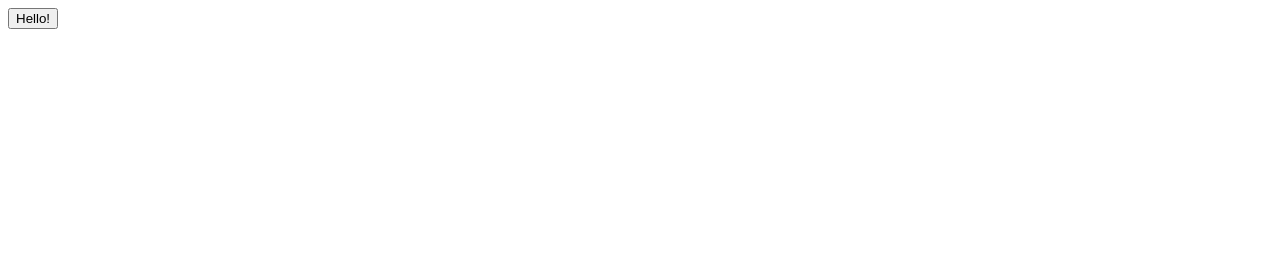
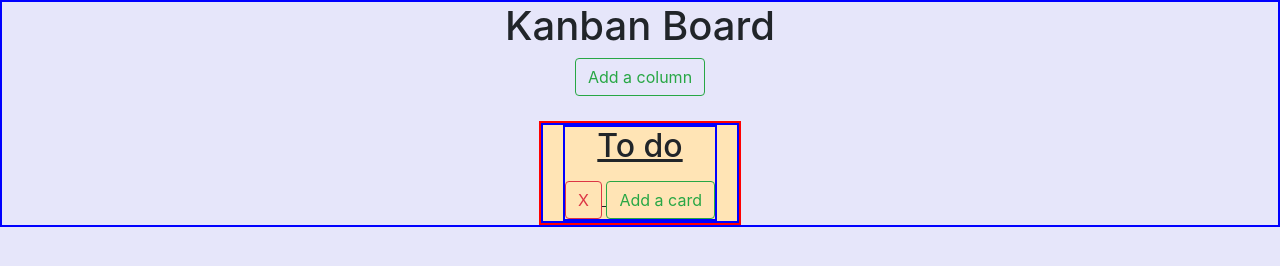
Before and after one commit to Artur-Pokrywka/kanban-desk, a website: page index.html in a window 1280 px wide. Drawn offline with nearby package versions, Linux system fonts and the light colour scheme.

Commit message:
Start kanban project

```diff
--- a/index.html
+++ b/index.html
@@ -1,14 +1,36 @@
 <!DOCTYPE html>
-<html lang="en">
+<html>
 <head>
-    <meta charset="UTF-8">
-    <meta name="viewport" content="width=device-width, initial-scale=1.0">
-    <meta http-equiv="X-UA-Compatible" content="ie=edge">
-    <link rel="stylesheet" href="./css/style.css">
-    <title>Document</title>
+  <meta charset="utf-8">
+  <title>Kanban board</title>
+  <link rel="stylesheet" href="https://stackpath.bootstrapcdn.com/bootstrap/4.3.1/css/bootstrap.min.css" integrity="sha384-ggOyR0iXCbMQv3Xipma34MD+dH/1fQ784/j6cY/iJTQUOhcWr7x9JvoRxT2MZw1T" crossorigin="anonymous">
+  <link rel="stylesheet" href="./css/style.css">
 </head>
 <body>
+	<div id="board" class="board">
+    <h1>Kanban board</h1>
+    <button class="create-column btn btn-outline-success">Add a column</button>
+    <div class="column-container"></div>
+    </div>
 
-    <script src="./js/script.js"></script>
+    <script id="column-template" type="x-tmpl-mustache">
+        <div class="column">
+            <h2 class="column-title">{{ name }}</h2>
+            <ul id={{ id }} class="column-card-list"></ul>
+            <button class="btn-delete btn btn-outline-danger">X</button>
+            <button class="add-card btn btn-outline-success">Add a card</button>
+        </div>
+    </script>
+
+    <script id="card-template" type="x-tmpl-mustache">
+        <div class="card">
+          <p class="card-description">{{ description }}</p>
+          <button class="btn-delete btn btn-danger">x</button>
+        </div
+    </script>
+
+  <script src="https://cdnjs.cloudflare.com/ajax/libs/mustache.js/2.3.0/mustache.min.js"></script>
+  <script src="https://cdnjs.cloudflare.com/ajax/libs/Sortable/1.6.0/Sortable.min.js"></script>
+  <script src="./js/script.js"></script>
 </body>
 </html>
--- a/js/script.js
+++ b/js/script.js
@@ -1,46 +1,115 @@
 'use strict';
-function Phone(brand, price, color, displaySize) {
-	this.brand = brand;
-	this.price = price;
-    this.color = color;
-    this.displaySize = displaySize;
-    this.warrantyCost = getWarrantyCost();
-    function getWarrantyCost() {
-        return price * 0.1;
+
+document.addEventListener('DOMContentLoaded', function() {
+    // here we will put the code of our application
+
+    function generateTemplate(name, data, basicElement) {
+        var template = document.getElementById(name).innerHTML;
+        var element = document.createElement(basicElement || 'div');
+
+        Mustache.parse(template);
+        element.innerHTML = Mustache.render(template, data);
+
+        return element;
+    };
+
+    function randomString() {
+        var chars = '0123456789abcdefghiklmnopqrstuvwxyzABCDEFGHIJKLMNOPQRSTUVWXTZ';
+        var str = '';
+        for (var i = 0; i < 10; i++) {
+            str += chars[Math.floor(Math.random() * chars.length)];
+        }
+        return str;
+    };
+
+    var board = {
+        name: 'Kanban Board',
+        addColumn: function(column) {
+          this.element.appendChild(column.element);
+          initSortable(column.id); //About this feature we will tell later
+        },
+        element: document.querySelector('#board .column-container')
+    };
+
+    function Column(name) {
+        var self = this;
+
+        this.id = randomString();
+        this.name = name;
+        this.element = generateTemplate('column-template', { name: this.name });
+
+        this.element.querySelector('.column').addEventListener('click', function (event) {
+            if (event.target.classList.contains('btn-delete')) {
+              self.removeColumn();
+            }
+
+            if (event.target.classList.contains('add-card')) {
+              self.addCard(new Card(prompt("Enter the name of the card")));
+            }
+        });
+    };
+
+    Column.prototype = {
+        addCard: function(card) {
+          this.element.querySelector('ul').appendChild(card.element);
+        },
+        removeColumn: function() {
+          this.element.parentNode.removeChild(this.element);
+        }
+    };
+
+    function Card(description) {
+        var self = this;
+
+        this.id = randomString();
+        this.description = description;
+        this.element = generateTemplate('card-template', { description: this.description }, 'li');
+
+        this.element.querySelector('.card').addEventListener('click', function (event) {
+            event.stopPropagation();
+
+            if (event.target.classList.contains('btn-delete')) {
+              self.removeCard();
+            }
+        });
     }
-};
 
-Phone.prototype.printInfo = function() {
-    console.log("The phone brand is " + this.brand + ", color is " + this.color + " and the price is " + this.price + "$." +
-    "It has " + this.displaySize + " inches display." + "The extended warranty costs additional " + this.warrantyCost + "$.");
-};
+    Card.prototype = {
+        removeCard: function() {
+            this.element.parentNode.removeChild(this.element);
+        }
+    }
 
-var samsungGalaxyS6 = new Phone("Samsung", 1590, "black", 6.2);
-var iPhone6S = new Phone("Apple", 4250, "white", 5.8);
-var onePlusOne = new Phone("OnePlus", 2250, "silver", 7.1);
+    function initSortable(id) {
+    var el = document.getElementById(id);
+    var sortable = Sortable.create(el, {
+        group: 'kanban',
+        sort: true
+    });
+    }
 
-samsungGalaxyS6.printInfo();
-iPhone6S.printInfo();
-onePlusOne.printInfo();
+    document.querySelector('#board .create-column').addEventListener('click', function() {
+        var name = prompt('Enter a column name');
+        var column = new Column(name);
+        board.addColumn(column);
+    });
 
-// /////////////////////////////////////////////////////////////////////////
+        // CREATING COLUMNS
+    var todoColumn = new Column('To do');
+    var doingColumn = new Column('Doing');
+    var doneColumn = new Column('Done');
 
-function Button(text) {
-    this.text = text || "Hello";
-}
+    // ADDING COLUMNS TO THE BOARD
+    board.addColumn(todoColumn);
+    board.addColumn(doingColumn);
+    board.addColumn(doneColumn);
 
-Button.prototype = {
-	create: function() {
-        var self = this;
-        this.element = document.createElement('button');
-        this.element.innerText = this.text;
-        this.element.addEventListener('click', function() {
-            alert(self.text);
-        });
-        document.body.appendChild(this.element);
-	}
-};
+    // CREATING CARDS
+    var card1 = new Card('New task');
+    var card2 = new Card('Create kanban boards');
 
-var btn1 = new Button('Hello!');
+    // ADDING CARDS TO COLUMNS
+    todoColumn.addCard(card1);
+    doingColumn.addCard(card2);
 
-btn1.create();
+});
--- a/sass/style.scss
+++ b/sass/style.scss
@@ -0,0 +1,38 @@
+body {
+    background: lavender;
+    .board{
+    display: flex;
+    flex-direction: column;
+    align-items: center;
+    h1 {
+        text-transform: capitalize;
+    }
+   }
+}
+
+.column-container {
+    display: flex;
+    margin-top: 25px;
+    border: solid 2px red;
+    background: moccasin;
+    text-decoration: underline;
+}
+
+div {
+    border: solid blue 2px;
+}
+
+.column {
+    // display: flex;
+    // flex-direction: column;
+    // align-items: center;
+    min-width: fit-content;
+    text-align: center;
+    margin: 0 20px;
+}
+.card {
+    border: 2px dotted orange;
+}
+li {
+    list-style: none;
+}
```
Also changed, not shown: css/style.css, sass/style.css, 1 other file.
